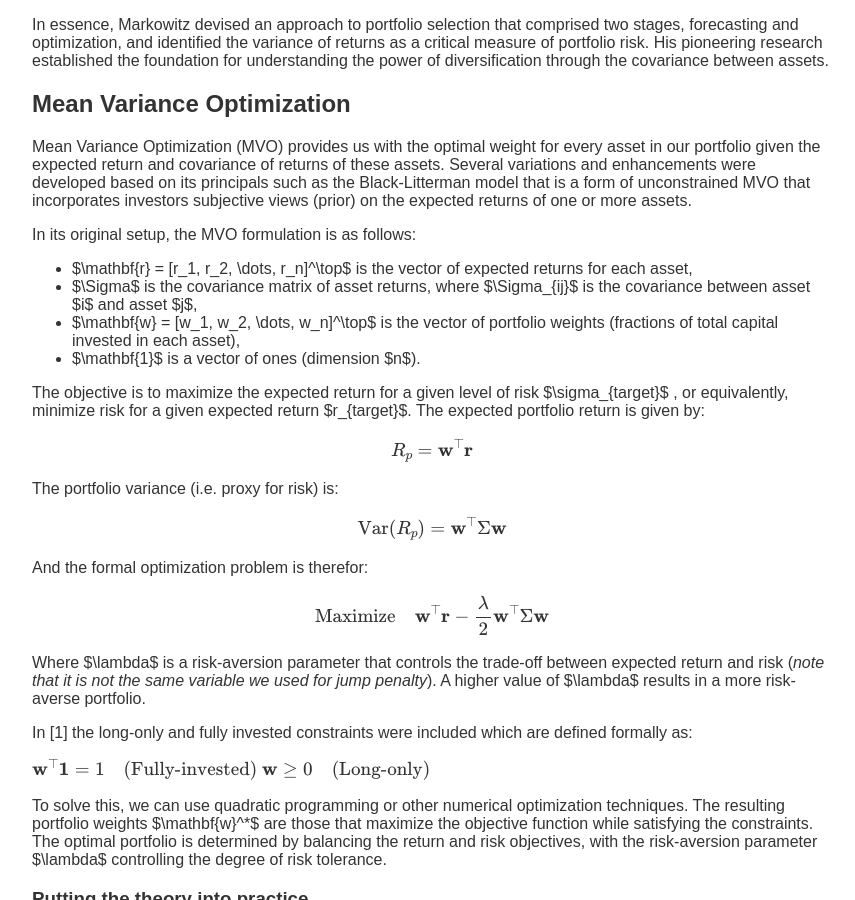
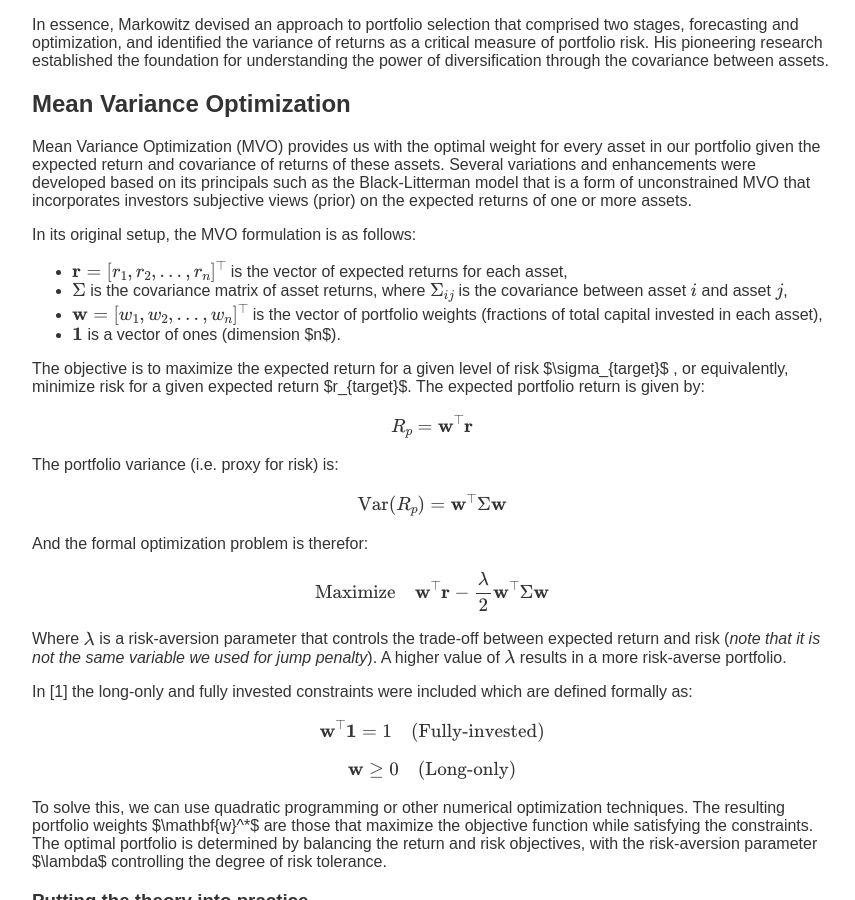
Before and after one commit to Cohen-Or/cohen-or.github.io, a Jekyll site: the page built from posts/rsaa2.md, in a window 1280 px wide and 900 px high, scrolled down 296 px. Shown: the whole window, without its empty margins (208-1063 px from the left). Built offline with Jekyll 4.4.1, drawn with Linux system fonts in a browser that asks for light colours; our own code applies the rules of GitHub Pages for plain Markdown files; formulas are drawn with MathJax 3.

```diff
--- a/posts/rsaa2.md
+++ b/posts/rsaa2.md
@@ -13,10 +13,10 @@ Mean Variance Optimization (MVO) provides us with the optimal weight for every a
 
 In its original setup, the MVO formulation is as follows:
 
-- $\mathbf{r} = [r_1, r_2, \dots, r_n]^\top$ is the vector of expected returns for each asset,
-- $\Sigma$ is the covariance matrix of asset returns, where $\Sigma_{ij}$ is the covariance between asset $i$ and asset $j$,
-- $\mathbf{w} = [w_1, w_2, \dots, w_n]^\top$ is the vector of portfolio weights (fractions of total capital invested in each asset),
-- $\mathbf{1}$ is a vector of ones (dimension $n$).
+- $$\mathbf{r} = [r_1, r_2, \dots, r_n]^\top$$ is the vector of expected returns for each asset,
+- $$\Sigma$$ is the covariance matrix of asset returns, where $$\Sigma_{ij}$$ is the covariance between asset $$i$$ and asset $$j$$,
+- $$\mathbf{w} = [w_1, w_2, \dots, w_n]^\top$$ is the vector of portfolio weights (fractions of total capital invested in each asset),
+- $$\mathbf{1}$$ is a vector of ones (dimension $n$).
 
 The objective is to maximize the expected return for a given level of risk $\sigma_{target}$ , or equivalently, minimize risk for a given expected return $r_{target}$. The expected portfolio return is given by:
 
@@ -36,13 +36,14 @@ $$
 \text{Maximize} \quad \mathbf{w}^\top \mathbf{r} - \frac{\lambda}{2} \mathbf{w}^\top \Sigma \mathbf{w}
 $$
 
-Where $\lambda$ is a risk-aversion parameter that controls the trade-off between expected return and risk (_note that it is not the same variable we used for jump penalty_). A higher value of $\lambda$ results in a more risk-averse portfolio.
+Where $$\lambda$$ is a risk-aversion parameter that controls the trade-off between expected return and risk (_note that it is not the same variable we used for jump penalty_). A higher value of $$\lambda$$ results in a more risk-averse portfolio.
 
 In [1] the long-only and fully invested constraints were included which are defined formally as:
 
 $$
 \mathbf{w}^\top \mathbf{1} = 1 \quad \text{(Fully-invested)}
 $$
+
 $$
 \mathbf{w} \geq 0 \quad \text{(Long-only)}
 $$
```
